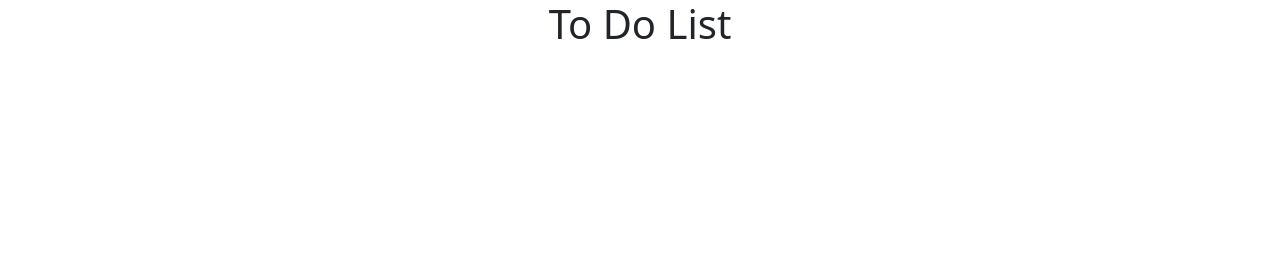
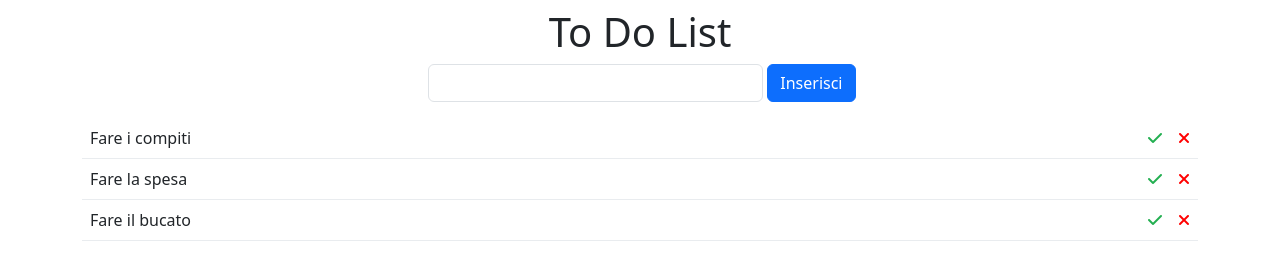
Before and after one commit to andreamastro98/vue-todolist, a plain HTML site: page index.html in a window 1280 px wide. Drawn offline with nearby package versions, Linux system fonts and the light colour scheme.

Commit message:
struttura html completata, inizio logica

```diff
--- a/assets/css/style.css
+++ b/assets/css/style.css
@@ -0,0 +1,14 @@
+*{
+    margin: 0;
+    padding: 0;
+    box-sizing: border-box;
+}
+
+.form-control{
+    width: 30%;
+    display: inline-block;
+}
+
+p{
+    margin: 0;
+}
--- a/assets/js/main.js
+++ b/assets/js/main.js
@@ -4,11 +4,32 @@ const { createApp } = Vue
     data() {
       return {
         //variabili vue 3
-        message: 'Hello Vue!',
+        value:'',
+        todos: [
+          {
+            text: 'Fare i compiti',
+            done: false
+          },
+          {
+            text: 'Fare la spesa',
+            done: true
+          },
+          {
+            text: 'Fare il bucato',
+            done: false
+          }
+        ],
+        obj:{
+          text: '',
+          done: false,
+        },
+
       }
     },
     methods: {
         //funzioni vue 3
-
+        insertItem(){
+          this.obj.push()
+        }
     }
   }).mount('#app')
--- a/index.html
+++ b/index.html
@@ -4,15 +4,36 @@
     <meta charset="UTF-8">
     <meta http-equiv="X-UA-Compatible" content="IE=edge">
     <meta name="viewport" content="width=device-width, initial-scale=1.0">
-    <title>Document</title>
+    <title>toDoList</title>
+    <link rel="stylesheet" href="https://cdnjs.cloudflare.com/ajax/libs/font-awesome/6.4.0/css/all.min.css" integrity="sha512-iecdLmaskl7CVkqkXNQ/ZH/XLlvWZOJyj7Yy7tcenmpD1ypASozpmT/E0iPtmFIB46ZmdtAc9eNBvH0H/ZpiBw==" crossorigin="anonymous" referrerpolicy="no-referrer" />
     <link href="https://cdn.jsdelivr.net/npm/bootstrap@5.3.0-alpha3/dist/css/bootstrap.min.css" rel="stylesheet" integrity="sha384-KK94CHFLLe+nY2dmCWGMq91rCGa5gtU4mk92HdvYe+M/SXH301p5ILy+dN9+nJOZ" crossorigin="anonymous">
+    <link rel="stylesheet" href="assets/css/style.css">
 
 </head>
 <body>
 
     <div id="app">
         <div class="container">
-            <h1 class="text-center">To Do List</h1>
+            <h1 class="text-center my-2">To Do List</h1>
+            <div class="d-flex align-items-center justify-content-center mb-3">
+                <input type="text" v-model="value" class="form-control mx-1">
+                <button type="button" class="btn btn-primary" @click="insertItem">Inserisci</button>
+            </div>
+            <div v-for="( elem, index ) in todos"
+            :key="index"
+            class="d-flex justify-content-between border-bottom border-light-subtle p-2 align-items-center">
+                <div>
+                    <p>{{elem.text}}</p>
+                </div>
+                <div class="d-flex">
+                    <div>
+                        <i class="fa-solid fa-check mx-3" style="color: #23af51;"></i>
+                    </div>
+                    <div>
+                        <i class="fa-solid fa-xmark" style="color: #ff0000;"></i>
+                    </div>
+                </div>
+            </div>
         </div>
 
     </div>
```
